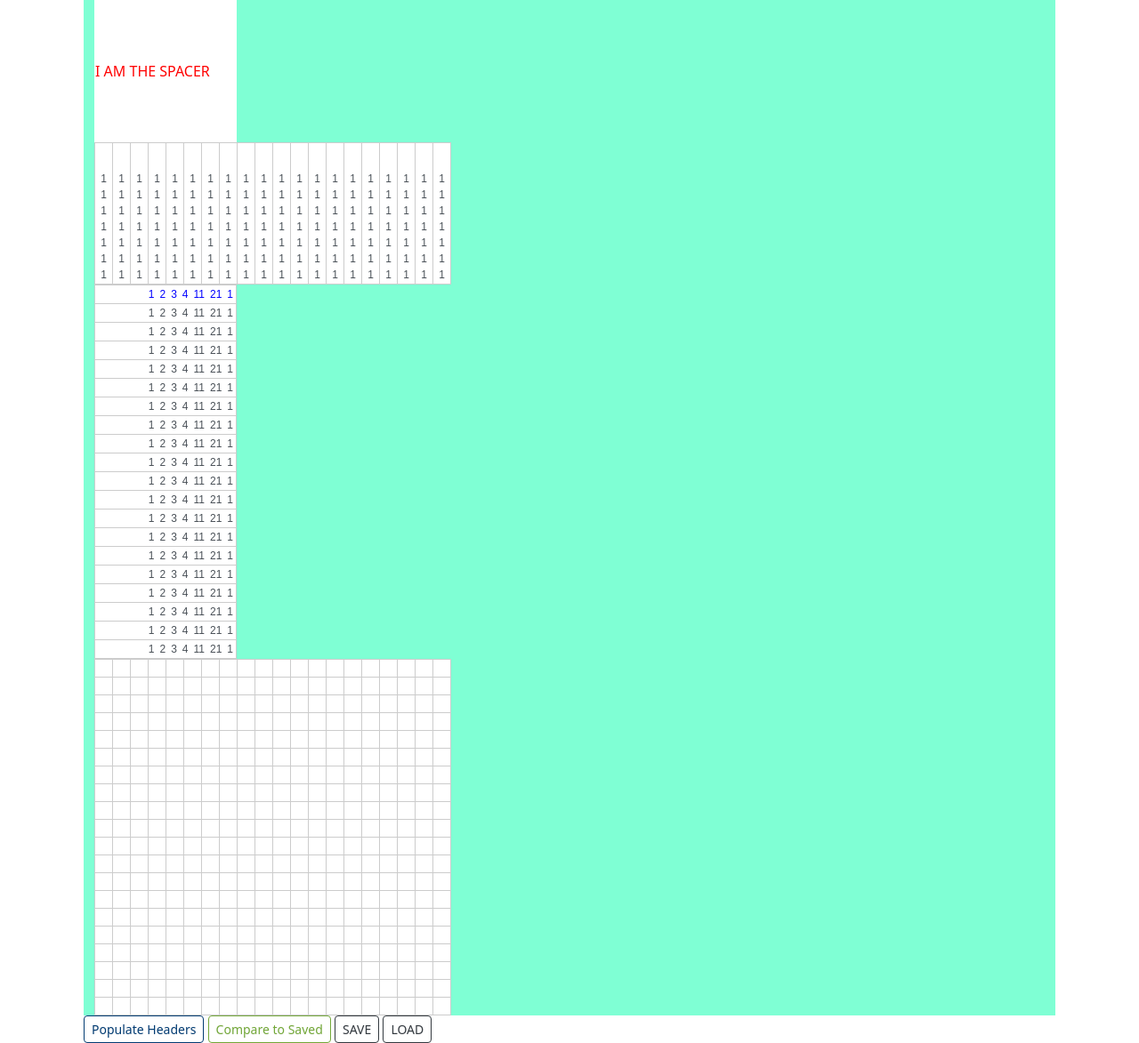
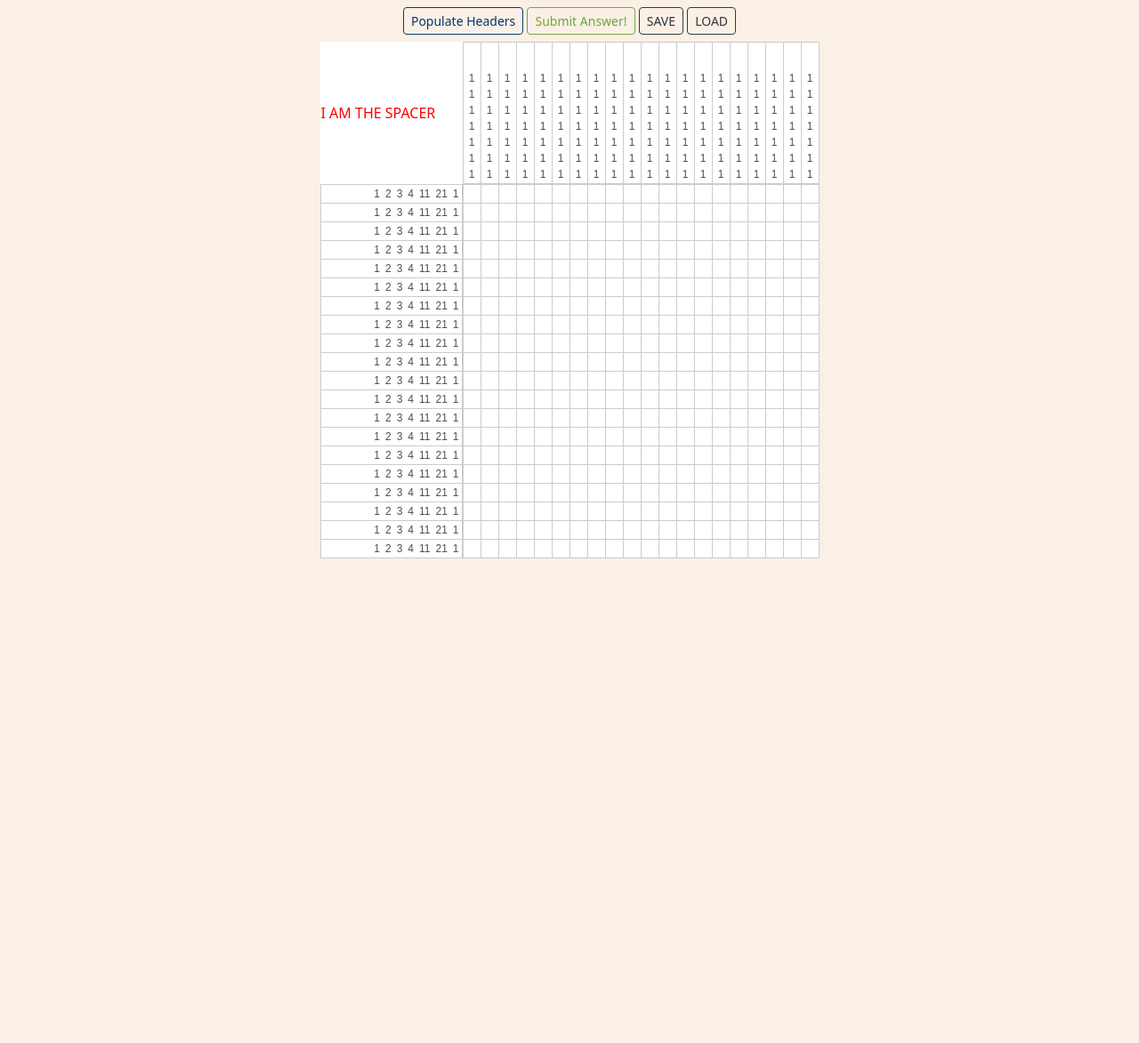
Before and after one commit to GhostWheat/picross_site_flask, a Flask app: page / in a window 1280 px wide. Shown: the whole page at 89% size. After the commit the page ends 628 px from the top, so only its background shows below. Run offline with Flask 3, Linux system fonts and the light colour scheme.

Commit message:
local save/load working, next is DB

```diff
--- a/static/css/main.css
+++ b/static/css/main.css
@@ -1,38 +1,64 @@
+body {
+    background-color: linen;
+}
 
 
 #puzzle_box {
-    background-color: aquamarine;
+    /* background-color: aquamarine; */
     height: auto;
-    width: 100%;
+    /* width: 100%; */
 }
 
-#bsr0c1, #bsr1c1 {
-    /* these are the bootstrap grid columns */
-    display:flex;
+/* these are the bootstrap grid columns */
+/* #BSr0c1,
+#BSr1c1 {
+    display: flex;
+} */
+
+#spacerTable {
+    /* background-color: green; */
+}
+
+#spacerRow {
+    /* border-top: lightgray 1px solid; */
+    /* background-color: green; */
 }
 
 #spacerCell {
-
+    /* border-top: lightgray 1px solid;
+    margin-bottom:-5px; */
     min-width: fit-content;
     /* min-height: 40%; */
     /* width: auto; */
     height: auto;
     /* display:table-cell; */
-    color:red;
+    color: red;
+    /* background-color: green; */
 }
+
 #colHeaders {
+    /* margin-top:1px; */
     /* min-width: 40%; */
     min-height: fit-content;
 }
+
+#colHeaders tr{
+    /* margin-top:1px; */
+    /* border-top: gray 1px solid; */
+    /* min-width: 40%; */
+    min-height: fit-content;
+}
+
 #colHeaders td {
-    display:table-cell;
+    /* margin-top:1px; */
+    display: table-cell;
     vertical-align: bottom;
     width: 20px;
     height: 20px;
     /* min-width: 20px; */
     /* min-height: 20px; */
     border: 1px solid #ccc;
-    text-align:center;
+    text-align: center;
     font-family: sans-serif;
     font-size: 12px;
     background-color: white;
@@ -44,8 +70,9 @@
     min-width: fit-content;
     /* min-width: 40%; */
 }
+
 #rowHeaders td {
-    display:table-cell;
+    display: table-cell;
     width: 20px;
     height: 20px;
     min-width: fit-content;
@@ -59,6 +86,7 @@
 }
 
 #puzzleGrid {
+    border-top: lightgray 1px solid;
     /* margin: 1em auto; */
     border-collapse: collapse;
 
@@ -77,6 +105,7 @@
 }
 
 #puzzleGrid td.on {
+
     cursor: url('../images/eraser.png'), pointer;
     background-color: black;
     color: black;
@@ -87,18 +116,3 @@
     background-color: white;
     color: white;
 }
-
-/* #rowHeaders {
-    position:relative;
-    top: 0%;
-    left: 0%;
-} */
-
-
-#r0c0 {
- background-color: green;
-}
-#rh0{
-    background-color: blue;
-    color:blue
-}
--- a/static/js/buildPuzzPage.js
+++ b/static/js/buildPuzzPage.js
@@ -1,5 +1,3 @@
-import { numOfRows, numOfCols } from './main.js';
-
 export function createNiceGrid(rows, cols) {
     var puzzle = document.createElement('table');
     puzzle.className = rows + 'x' + cols;
@@ -35,13 +33,8 @@ export function createNiceGrid(rows, cols) {
                 event.target.innerHTML = 1;
                 event.target.className = 'on'
             }
-
         }
-
     })
-
-
-
     return puzzle;
 }
 
@@ -89,21 +82,18 @@ export function createUpperLeftSpacer(width, height) {
     return spacerTable;
 }
 
-export function applyButtonScript(btnID, funcName) {
-    document.getElementById(btnID).addEventListener('click', funcName)
-}
+export function calcHeaders() {
+    let rowString = '';
+    let colString = '';
+    let gridSize = document.getElementById('puzzleGrid').className;
+    let numOfRows = gridSize.split('x')[0]
+    let numOfCols = gridSize.split('x')[1]
 
-export function calcHeaders() {
-    let rowString = ''
-    let colString = ''
     for (let r = 0; r < numOfRows; r++) {
-        // console.log('starting on row:', r)
         rowString = vectorToString(r, numOfRows, '&ensp;');
         document.getElementById('rh' + r).innerHTML = rowString;
     }
-
     for (let c = 0; c < numOfCols; c++) {
-        console.log('starting on col:', c)
         colString = vectorToString(c, numOfCols, '<br/>');
         document.getElementById('ch' + c).innerHTML = colString;
     }
@@ -112,6 +102,7 @@ export function calcHeaders() {
 export function vectorToString(vec, vectorLength, breaker) {
     let ongoingString = '';
     let adder = 0;
+// console.log(vec, vectorLength, breaker)
     // console.log('initial vector length:' + vectorLength)
     // console.log(vec)
     for (let i = 0; i < vectorLength; i++) {
@@ -146,14 +137,14 @@ export function vectorToString(vec, vectorLength, breaker) {
 
             case '1,1':
                 adder += 1;
-                console.log('a:', adder, ', o.s:', ongoingString)
+                // console.log('a:', adder, ', o.s:', ongoingString)
                 break;
 
             case '1,0':
             case '1,-1':
                 adder += 1;
                 ongoingString += adder.toString() + breaker;
-                console.log(adder)
+                // console.log(adder)
                 adder = 0;
                 break;
 
@@ -162,7 +153,7 @@ export function vectorToString(vec, vectorLength, breaker) {
         }
     }
     // ongoingString = ' ' ? '0' : ' ';
-
+    // console.log(ongoingString)
     return ongoingString == '' ? ('0' + breaker) : ongoingString
 
 }
--- a/static/js/main.js
+++ b/static/js/main.js
@@ -8,12 +8,13 @@ import {
     createRowHeadersTable,
     createColHeadersTable,
     createUpperLeftSpacer,
-    applyButtonScript,
     calcHeaders,
 } from './buildPuzzPage.js';
 
 import {
+    allPuzzles,
     gridToObj,
+    objToGrid,
 } from './storage.js';
 
 export let numOfRows = 20;
@@ -28,18 +29,37 @@ let rowClues = createRowHeadersTable(numOfRows, rowHeadersWidth)
 let grid = createNiceGrid(numOfRows, numOfCols)
 
 
-document.getElementById('BSr0c1').appendChild(spacer)
+document.getElementById('BSr0c1').appendChild(spacer);
 document.getElementById('BSr0c1').appendChild(colClues);
 
 document.getElementById('BSr1c1').appendChild(rowClues);
 document.getElementById('BSr1c1').appendChild(grid);
 
-applyButtonScript('btnPop', calcHeaders)
-// applyButtonScript('bt')
+export function applyButtonScript(btnID, funcName, key = '') {
 
-applyButtonScript('btnComp', gridToObj)
-// applyButtonScript('bt')
+    if (funcName = gridToObj) {
+    document.getElementById(btnID).addEventListener('click', funcName(key))
+    } else {
+    document.getElementById(btnID).addEventListener('click', funcName)
+    }
+};
 
-export function compareCurrentToStoredPuzz() {
-    console.log('hello')
-}
+
+document.getElementById('btnPop').addEventListener('click', calcHeaders);
+
+document.getElementById('btnSubmit').addEventListener('click', () => { objToGrid('temp1') });
+
+
+document.getElementById('btnSave').addEventListener('click', function () { gridToObj('temp1') });
+document.getElementById('btnLoad').addEventListener('click', () => { objToGrid('temp1') });
+
+
+
+export function compareCurrentToStoredPuzz(key) {
+    if (gridToObj('compare') == objToGrid(key)) {
+        alert('same!')
+    } else {
+        alert('puzzles are different!')
+    }
+
+};
--- a/templates/puzzle_page.html
+++ b/templates/puzzle_page.html
@@ -1,20 +1,27 @@
 {% extends 'baseline.html' %}
 {% block content %}
-    <div id="puzzle_box" class='container'>
-        <div class="row" id="row0">
-            {# <div class="col col-2" id="r0c0"></div> #}
-            <div class="col justify-content-center display-flex" id="BSr0c1"></div>
-            {# <div class="col col-2" id="r0c2"></div> #}
+<div id="puzzle_box" class='container'>
+    <div class="row" id="row-1">
+        {# <div class="col col-2" id="r0c0"></div> #}
+        <div class="col justify-content-center d-flex " id="BSr-1c1">
+            <div class="button-holder p-2">
+                <button type="submit" class="btn btn-sm btn-outline-info" id="btnPop">Populate Headers</button>
+                <button type="button" class="btn btn-sm btn-outline-success" id="btnComp">Submit Answer!</button>
+                <button type="button" class="btn btn-sm btn-outline-dark" id='btnSave'>SAVE</button>
+                <button type="button" class="btn btn-sm btn-outline-dark" id="btnLoad">LOAD</button>
+            </div>
         </div>
-        <div class="row" id="row1">
-            {# <div class="col col-2" id="r1c0"></div> #}
-            <div class="col justify-content-center" id="BSr1c1"></div>
-            {# <div class="col col-2" id="r1c2"></div> #}
-        </div>
+
     </div>
-    <button type="submit"  class="btn btn-sm btn-outline-info" id="btnPop">Populate Headers</button>
-    <button type="button"  class="btn btn-sm btn-outline-success" onclick="compareCurrentToStoredPuzz()" id="btnComp">Compare to Saved</button>
-    <button type="button" class="btn btn-sm btn-outline-dark" onclick="saveUserAttempt()" id='btnSave'>SAVE</button>
-    <button type="button" class="btn btn-sm btn-outline-dark" onclick="loadUserAttempt()" id="btnLoad">LOAD</button>
+    <div class="row" id="row0">
 
+        <div class="col justify-content-center d-flex" id="BSr0c1"></div>
+
+    </div>
+    <div class="row" id="row1">
+
+        <div class="col justify-content-center d-flex" id="BSr1c1"></div>
+
+    </div>
+</div>
 {% endblock content %}
```
Also changed, not shown: static/js/storage.js (+23 -18 lines).
